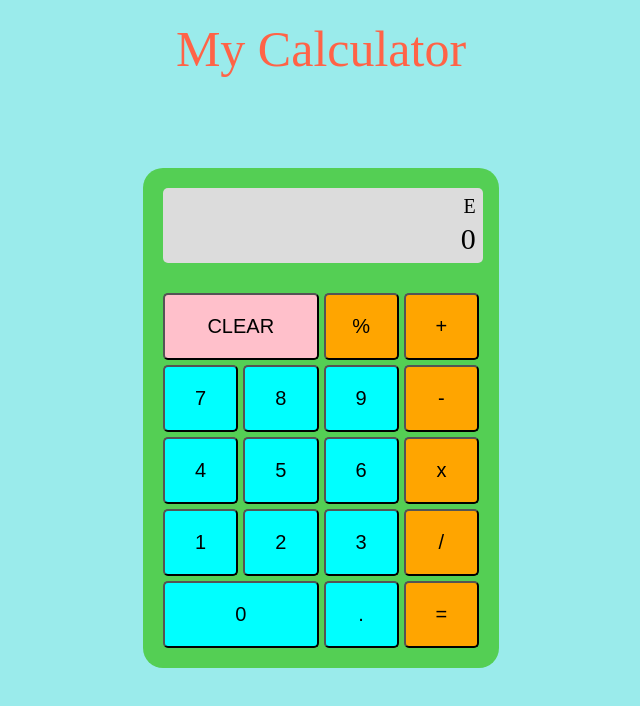
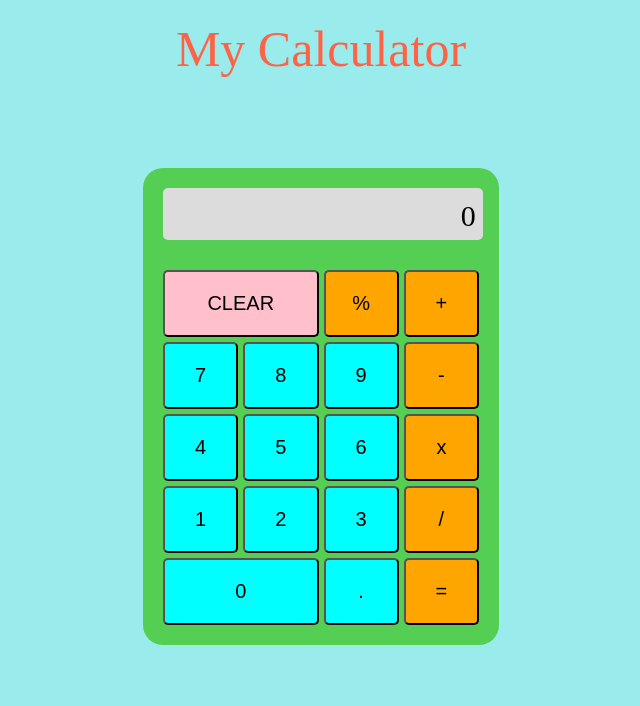
Before and after one commit to PhamHung2020/Calculator_TOP, a plain HTML site: page index.html in a window 1280 px wide. Shown: the whole page, without its empty margins (319-959 px from the left). Drawn offline with Linux system fonts and the light colour scheme.

Commit message:
Erase expression div textContent

```diff
--- a/index.html
+++ b/index.html
@@ -11,7 +11,7 @@
     <header>My Calculator</header>
     <div class="calculator">
         <div class="screen">
-            <div class="expression">E</div>
+            <div class="expression"> </div>
             <div class="result">0</div>
         </div>
         <div class="buttons-grid">
```
